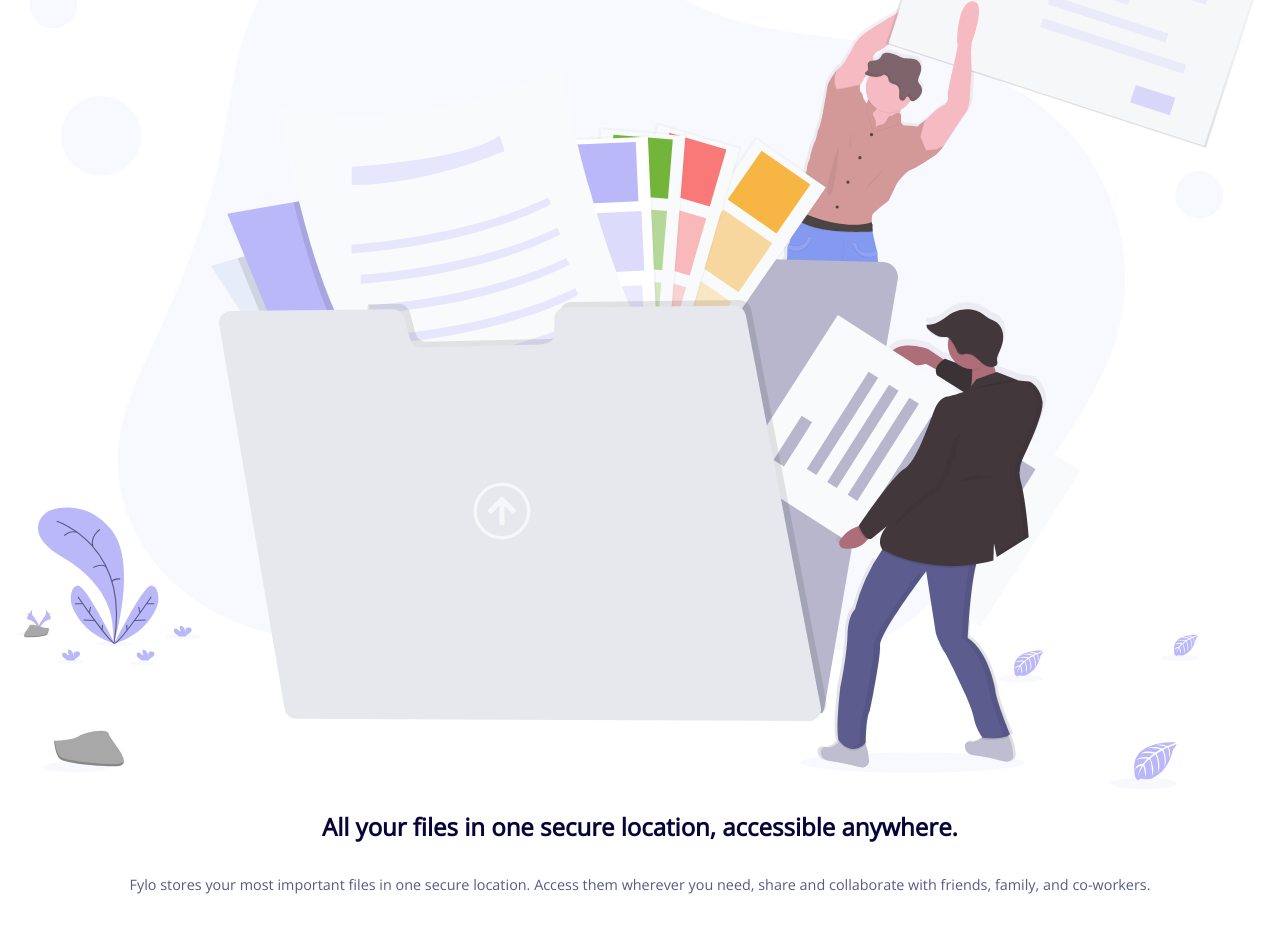
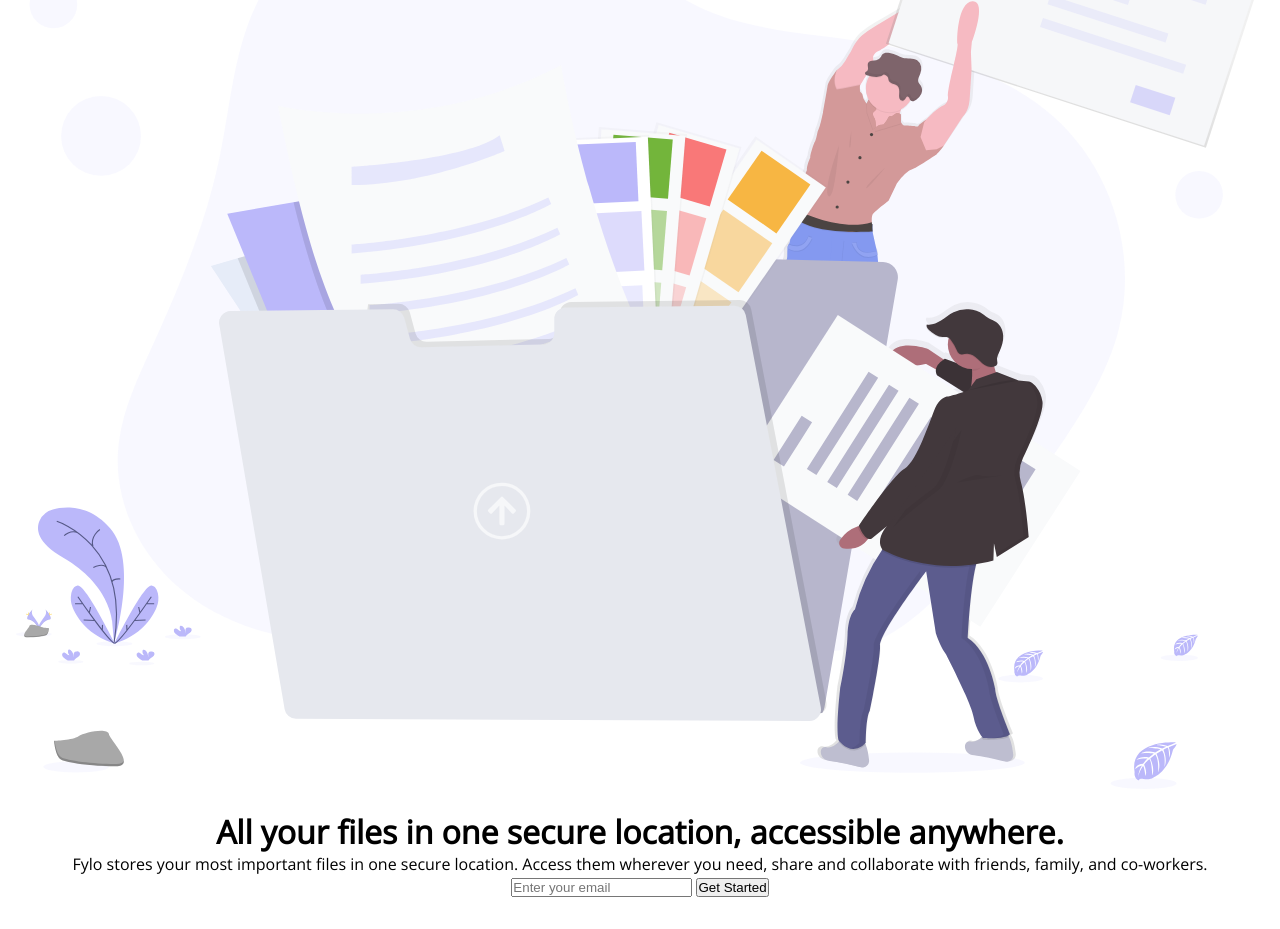
Before and after one commit to syzwnftr/fylo-landing-page-two-columns, a plain HTML site: page index.html in a window 1280 px wide. Shown: the part 323-1252 px from the top of the page. Drawn offline with nearby package versions, Linux system fonts and the light colour scheme.

Commit message:
Added form tag

```diff
--- a/index.html
+++ b/index.html
@@ -23,13 +23,17 @@
     <div class="component component-one">
       <img src="./images/illustration-1.svg" alt="" class="img-one">
 
-      <div class="des">
-        <h1 class="hero-text">All your files in one secure location, accessible anywhere.</h1>
+      <div class="hero">
+        <h1 class="hero-h1">All your files in one secure location, accessible anywhere.</h1>
         <p>Fylo stores your most important files in one secure location.
           Access them wherever you need, share and collaborate with friends,
           family, and co-workers.</p>
       </div>
 
+      <form class="email-form" action="">
+        <input class="input-email" type="email" placeholder="Enter your email">
+        <button class="btn-email" type="submit">Get Started</button>
+      </form>
     </div>
   </div>
 
```
